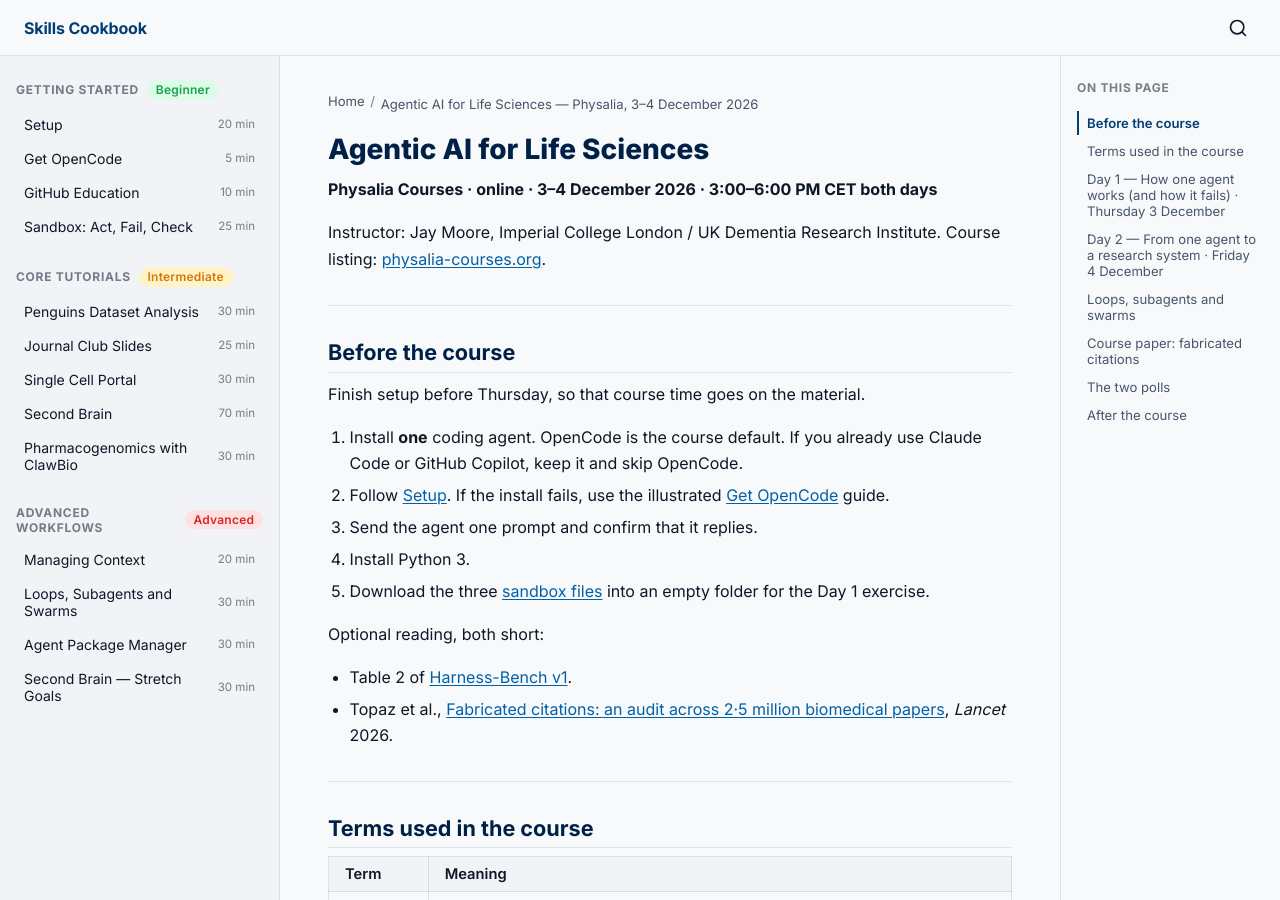
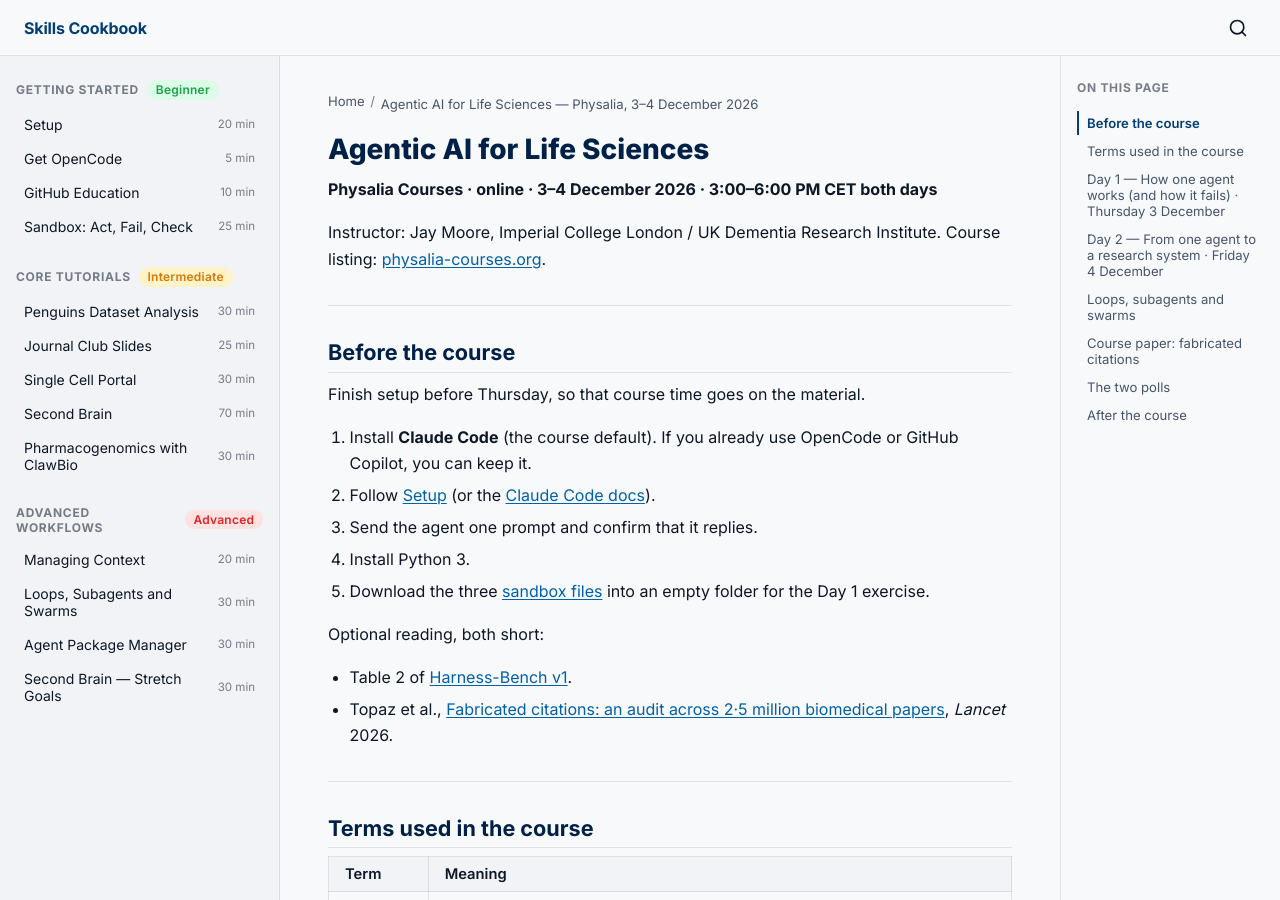
Before and after one commit to neurogenomics/agentic-life-sciences-tutorial, a Jekyll site: the page built from workshops/agentic-ai-for-life-sciences-physalia-3-4-december-2026.md, in a window 1280 px wide and 900 px high. Built offline with Jekyll 4.4.1, drawn with Linux system fonts in a browser that asks for light colours.

Commit message:
Set Claude Code as default agent for Physalia Dec 2026 workshop
Update the pre-course setup instructions to reflect that the workshop
is taught using Claude Code rather than OpenCode, while still allowing
participants who already use OpenCode or GitHub Copilot to keep them.

```diff
--- a/workshops/agentic-ai-for-life-sciences-physalia-3-4-december-2026.md
+++ b/workshops/agentic-ai-for-life-sciences-physalia-3-4-december-2026.md
@@ -16,8 +16,8 @@ Instructor: Jay Moore, Imperial College London / UK Dementia Research Institute.
 
 Finish setup before Thursday, so that course time goes on the material.
 
-1. Install **one** coding agent. OpenCode is the course default. If you already use Claude Code or GitHub Copilot, keep it and skip OpenCode.
-2. Follow [Setup]({{ site.baseurl }}/tutorials/01-setup). If the install fails, use the illustrated [Get OpenCode]({{ site.baseurl }}/tutorials/get-opencode) guide.
+1. Install **Claude Code** (the course default). If you already use OpenCode or GitHub Copilot, you can keep it.
+2. Follow [Setup]({{ site.baseurl }}/tutorials/01-setup) (or the [Claude Code docs](https://docs.anthropic.com/en/docs/claude-code)).
 3. Send the agent one prompt and confirm that it replies.
 4. Install Python 3.
 5. Download the three [sandbox files]({{ site.baseurl }}/tutorials/12-sandbox-check#files) into an empty folder for the Day 1 exercise.
```
